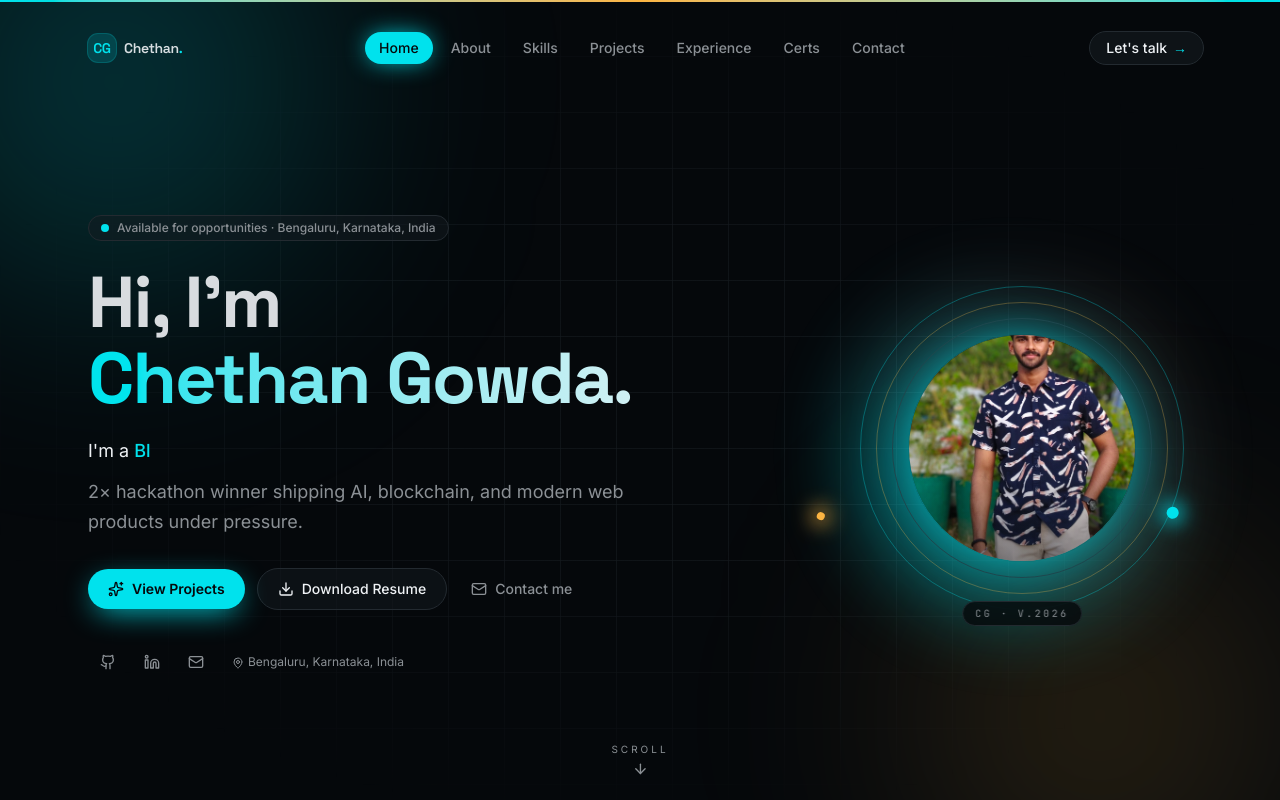
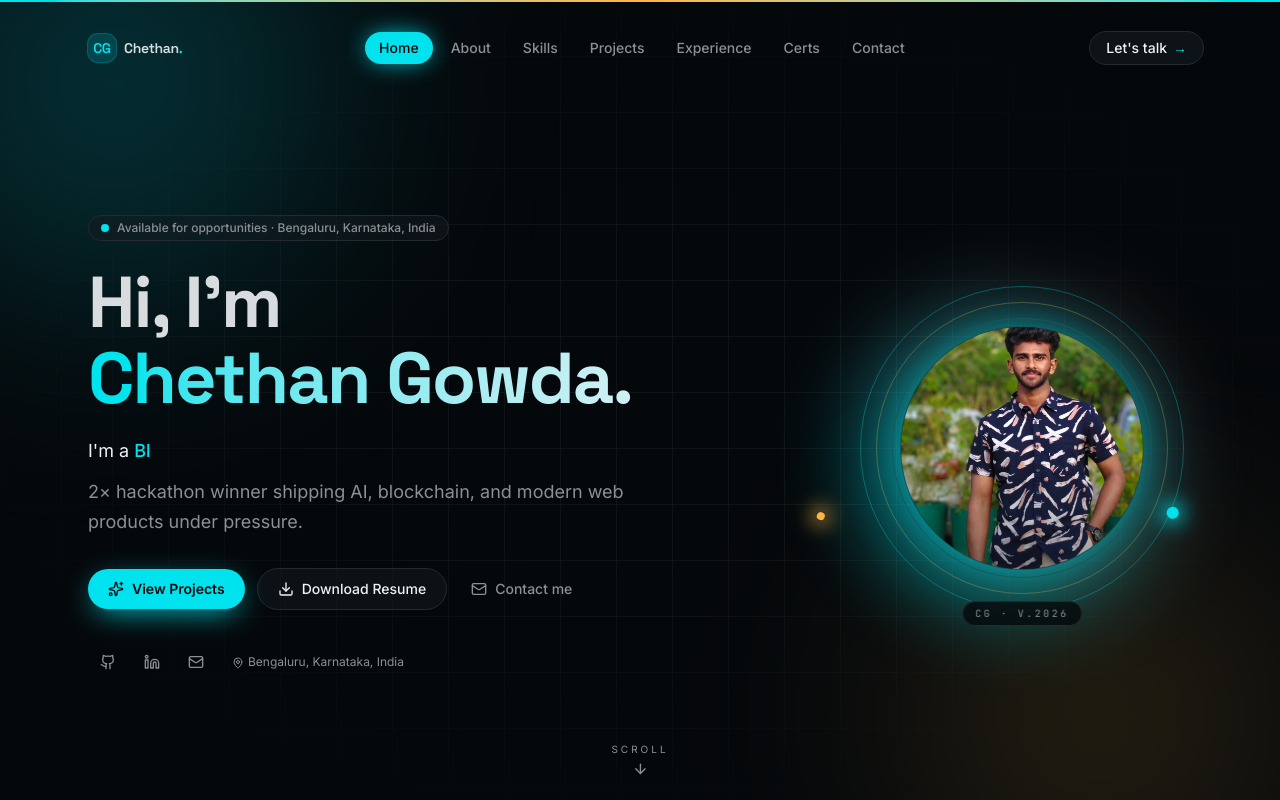
Before and after one commit to chethangowda-web/Portfolio-Website, a Next.js app: page / in a window 1280 px wide. Shown: the top 800 px of the page. Built offline with nearby package versions, Linux system fonts and the light colour scheme.

Commit message:
style: refine portrait fit and overlay for better visibility\n\nAdjust object-position and enlarge photo area for clean fit.

```diff
--- a/components/portfolio/hero.tsx
+++ b/components/portfolio/hero.tsx
@@ -186,13 +186,14 @@ export function Hero() {
             <div className="absolute left-1/2 top-0 h-3 w-3 -translate-x-1/2 rounded-full bg-primary shadow-[0_0_20px_4px_var(--primary)]" />
             <div className="absolute bottom-2 right-6 h-2 w-2 rounded-full bg-accent shadow-[0_0_20px_4px_var(--accent)]" />
           </motion.div>
-          <div className="absolute inset-14 overflow-hidden rounded-full border border-primary/30 shadow-[0_0_60px_-10px_var(--primary)]">
+          <div className="absolute inset-12 overflow-hidden rounded-full border border-primary/30 bg-secondary shadow-[0_0_60px_-10px_var(--primary)]">
             <img
               src="/chethan.jpeg"
               alt="Chethan Gowda portrait"
               className="h-full w-full object-cover"
+              style={{ objectPosition: "50% 18%" }}
             />
-            <div className="absolute inset-0 bg-gradient-to-t from-background/50 via-transparent to-transparent" />
+            <div className="pointer-events-none absolute inset-0 bg-gradient-to-t from-background/40 via-transparent to-transparent" />
           </div>
           <div className="absolute -bottom-2 left-1/2 -translate-x-1/2 rounded-full border border-border bg-background/80 px-3 py-1 font-mono text-[10px] uppercase tracking-[0.25em] text-muted-foreground backdrop-blur">
             CG · v.2026
```
